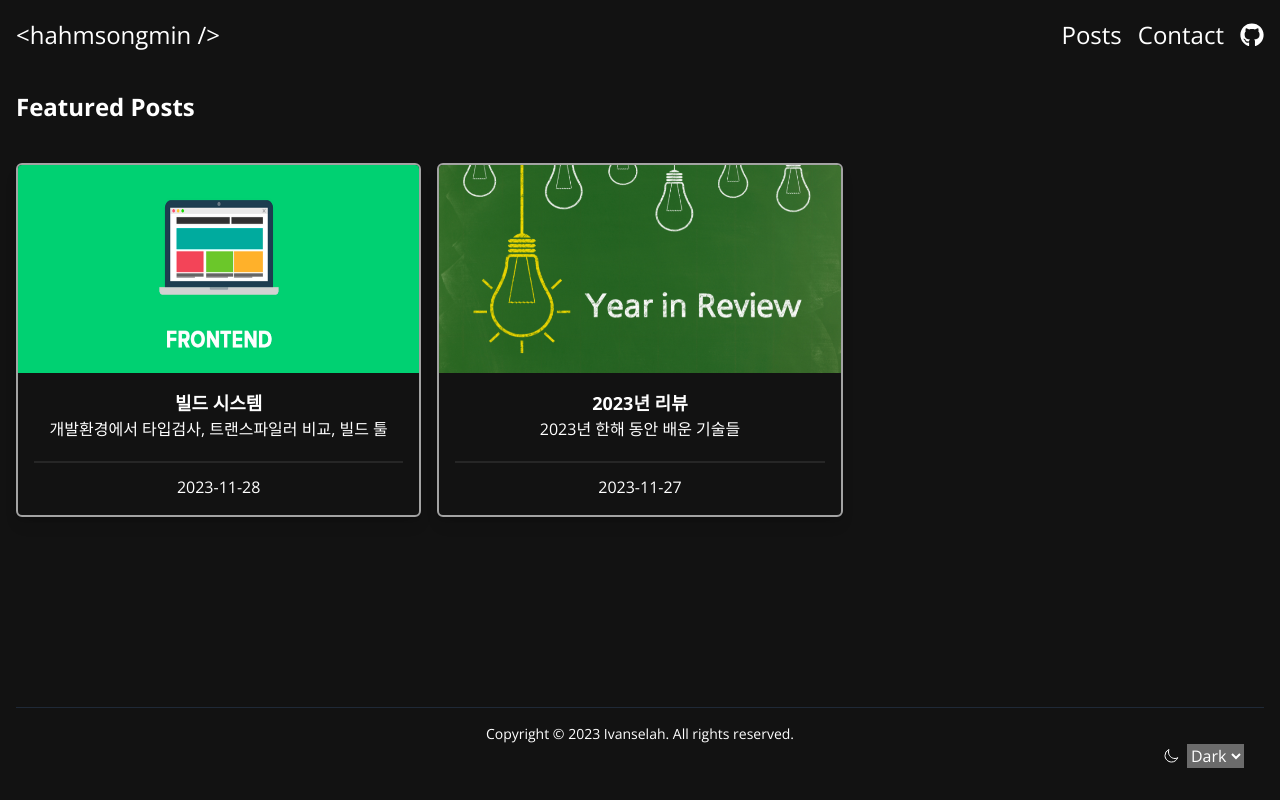
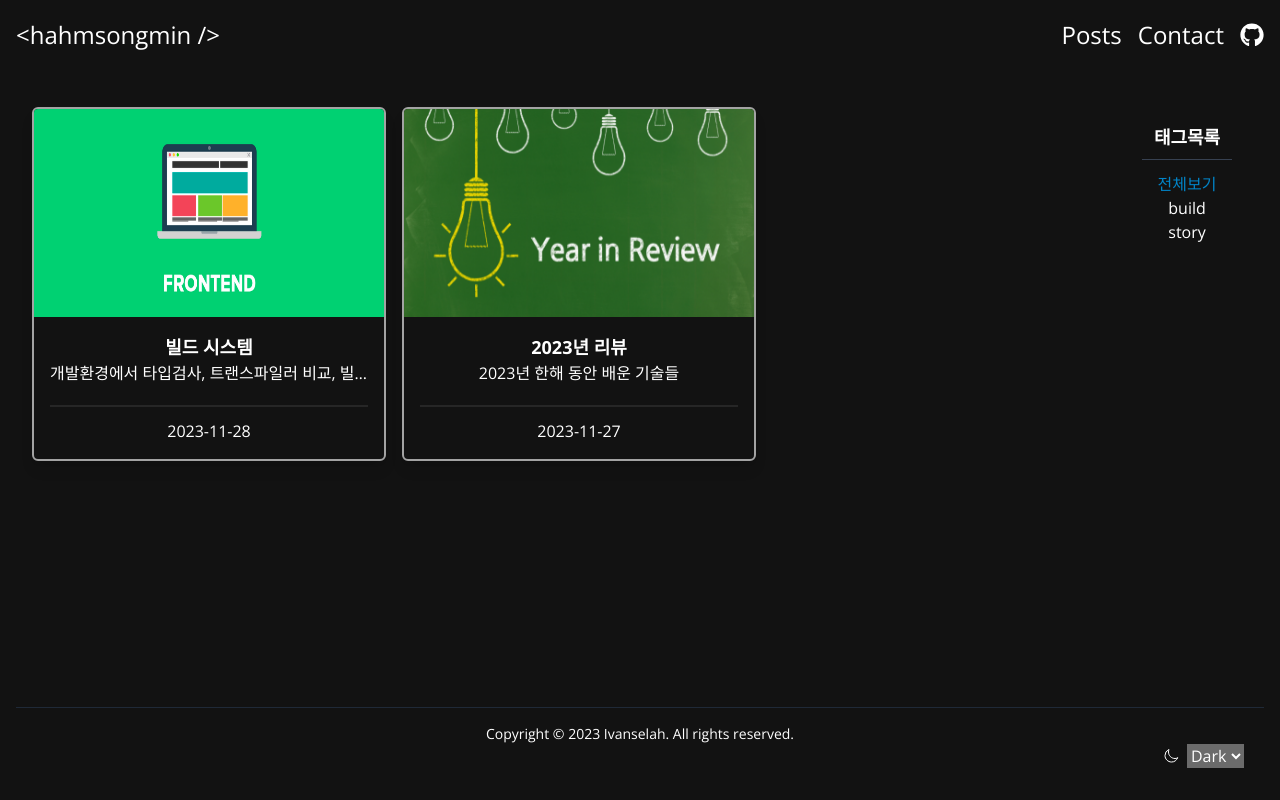
Before and after one commit to ivanselah/ivanselah.com, a Next.js app: page /posts in a window 1280 px wide. Built offline with nearby package versions, Linux system fonts and the light colour scheme.

Commit message:
feat: tag filter

```diff
--- a/data/post.json
+++ b/data/post.json
@@ -3,7 +3,7 @@
     "title": "2023년 리뷰",
     "description": "2023년 한해 동안 배운 기술들",
     "date": "2023-11-27",
-    "category": "story",
+    "tag": "story",
     "path": "my-story-2023-review",
     "isPublic": true
   },
@@ -11,7 +11,7 @@
     "title": "빌드 시스템",
     "description": "개발환경에서 타입검사, 트랜스파일러 비교, 빌드 툴",
     "date": "2023-11-28",
-    "category": "build",
+    "tag": "build",
     "path": "build-system",
     "isPublic": true
   }
--- a/src/app/posts/page.tsx
+++ b/src/app/posts/page.tsx
@@ -1,11 +1,15 @@
 import React from 'react';
 import Posts from '@/components/posts/Posts';
+import { getAllPublicPosts } from '@/service/posts';
+import FilterablePosts from '@/components/posts/FilterablePosts';
 
-export default function PostsPage() {
+export default async function PostsPage() {
+  const posts = await getAllPublicPosts();
+  const tags = Array.from(new Set(posts.map((post) => post.tag)));
+
   return (
     <>
-      <div className='h-auto'></div>
-      <Posts />
+      <FilterablePosts posts={posts} tags={tags} />
     </>
   );
 }
--- a/src/components/Typewriter.tsx
+++ b/src/components/Typewriter.tsx
@@ -1,6 +1,6 @@
 'use client';
 
-import { useTypewriter, Typewriter as TypewriterContainer, Cursor } from 'react-simple-typewriter';
+import { Typewriter as TypewriterContainer, Cursor } from 'react-simple-typewriter';
 
 type TypewriterContainerProps = {
   title: string;
@@ -8,11 +8,6 @@ type TypewriterContainerProps = {
 };
 
 export default function Typewriter({ title, about }: TypewriterContainerProps) {
-  const {} = useTypewriter({
-    words: about,
-    loop: 5,
-  });
-
   return (
     <h2 className='w-5/6 text-center text-white flex flex-col gap-10'>
       <span className='text-base sm:text-2xl md:text-3xl'>저는 !</span>
--- /dev/null
+++ b/src/components/posts/FilterablePosts.tsx
@@ -0,0 +1,29 @@
+'use client';
+
+import React, { useState } from 'react';
+import { Post } from '@/service/posts';
+import PostsGrid from '@/components/posts/PostsGrid';
+import Tags from '@/components/posts/Tags';
+
+type FilterablePostsProps = {
+  posts: Post[];
+  tags: string[];
+};
+
+const ALL_POSTS = '전체보기';
+
+export default function FilterablePosts({ posts, tags }: FilterablePostsProps) {
+  const [selectedTag, setSelectedTag] = useState(ALL_POSTS);
+  const filteredPosts = selectedTag === ALL_POSTS ? posts : posts.filter((post) => post.tag === selectedTag);
+
+  const onTagClick = (tag: string) => {
+    setSelectedTag(tag);
+  };
+
+  return (
+    <section className='flex m-4'>
+      <PostsGrid posts={filteredPosts} />
+      <Tags tags={[ALL_POSTS, ...tags]} selectedTag={selectedTag} onClick={onTagClick} />
+    </section>
+  );
+}
--- /dev/null
+++ b/src/components/posts/Tags.tsx
@@ -0,0 +1,28 @@
+import React from 'react';
+
+type TagsProps = {
+  tags: string[];
+  selectedTag: string;
+  onClick: (tag: string) => void;
+};
+
+export default function Tags({ tags, selectedTag, onClick }: TagsProps) {
+  return (
+    <section className='w-40 text-center p-4'>
+      <h2 className='text-lg font-bold border-b border-gray-700 pb-2 mb-3'>태그목록</h2>
+      <ul>
+        {tags.map((tag) => {
+          return (
+            <li
+              className={`cursor-pointer ${tag === selectedTag && 'text-sky-600'}`}
+              key={tag}
+              onClick={() => onClick(tag)}
+            >
+              {tag}
+            </li>
+          );
+        })}
+      </ul>
+    </section>
+  );
+}
--- a/src/service/posts.ts
+++ b/src/service/posts.ts
@@ -5,7 +5,7 @@ export type Post = {
   title: string;
   description: string;
   date: Date;
-  category: string;
+  tag: string;
   path: string;
   isPublic: boolean;
 };
--- a/src/utils/common.ts
+++ b/src/utils/common.ts
@@ -2,6 +2,11 @@ const combineClassName = (...className: string[]) => {
   return className.filter(Boolean).join(' ');
 };
 
+const convertArrayToString = (value: string[]) => {
+  return value.join(' ');
+};
+
 export const CommonUtils = {
   combineClassName,
+  convertArrayToString,
 };
```
